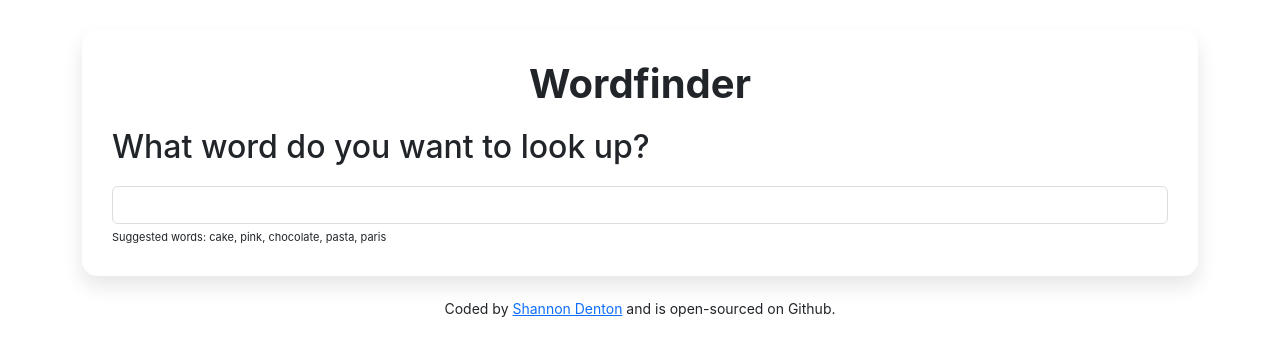
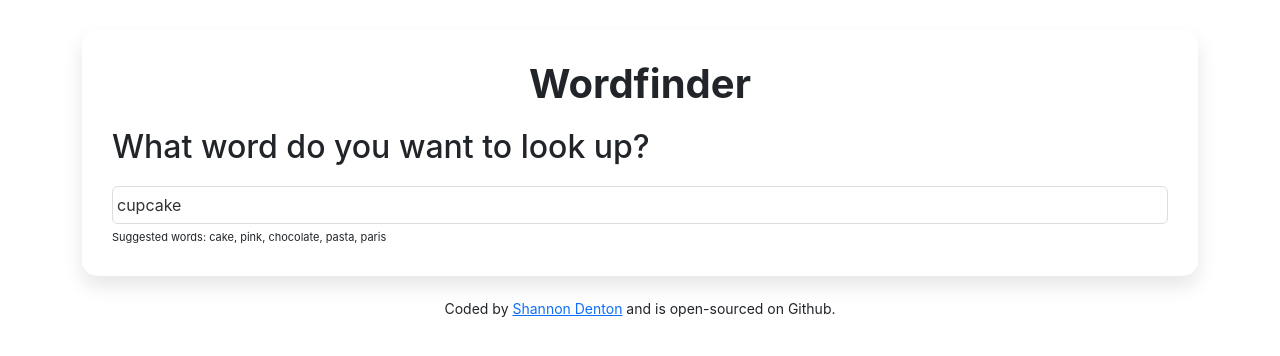
Before and after one commit to ShannonDenton/dictionary-project, a React (Create React App) app: page / in a window 1280 px wide. Shown: the top 356 px of the page. Built offline with nearby package versions, Linux system fonts and the light colour scheme; no server answers.

Commit message:
Update Dictionary.js

```diff
--- a/src/Dictionary.js
+++ b/src/Dictionary.js
@@ -39,7 +39,7 @@
           <h1>Wordfinder</h1>
           <h2>What word do you want to look up?</h2>
           <form onSubmit={handleSubmit}>
-            <input type="search" onChange={handleKeywordChange} />
+            <input type="search" onChange={handleKeywordChange} defaultValue={props.defaultKeyword}/>
           </form>
           <div className="hint">
             Suggested words: cake, pink, chocolate, pasta, paris
```
